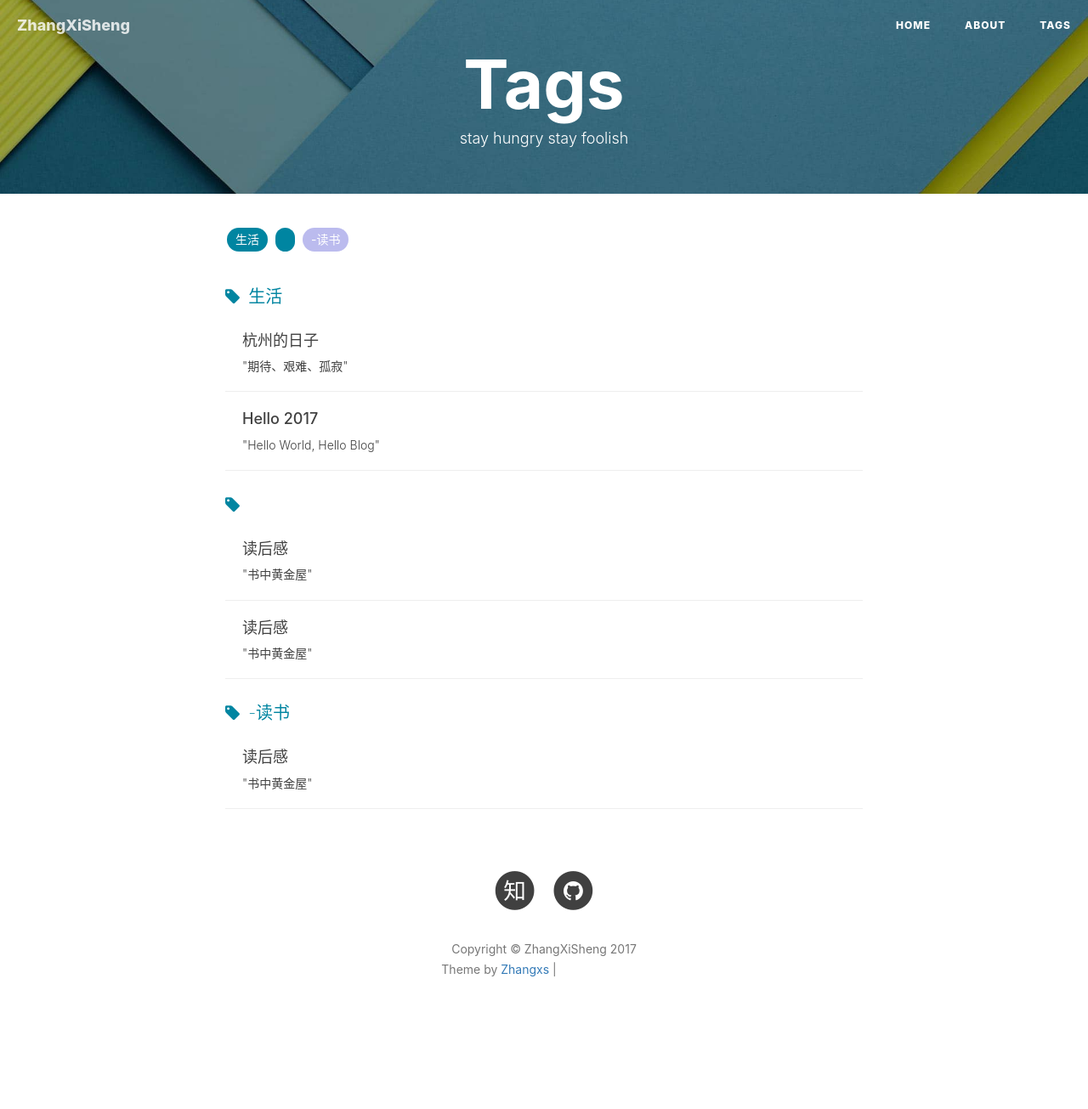
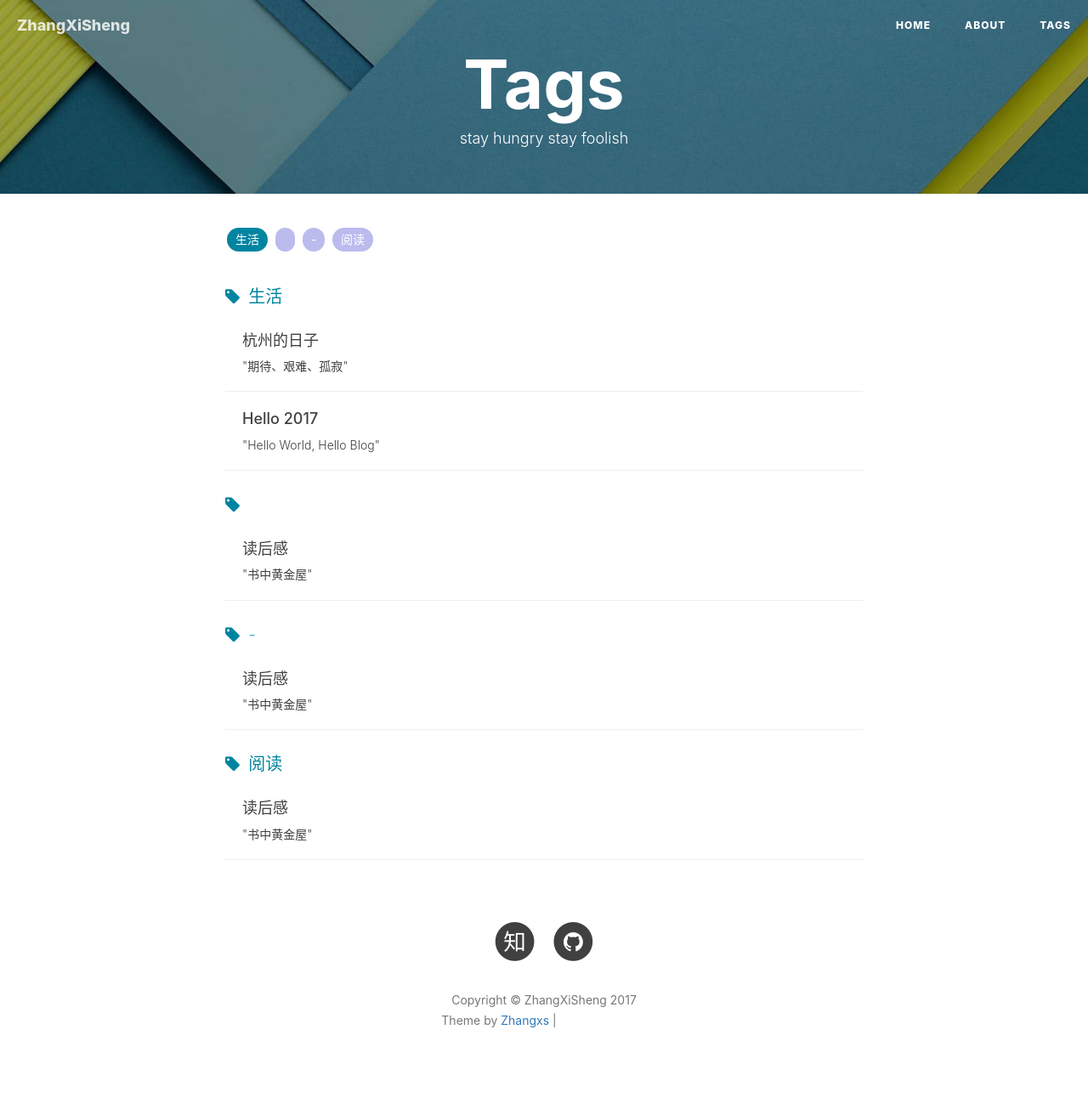
Before and after one commit to mrzhangxisheng/mrzhangxisheng.github.io, a Jekyll site: the page built from tags.html, in a window 1280 px wide. Shown: the whole page at 85% size. Built offline with Jekyll 4.4.1, drawn with Linux system fonts in a browser that asks for light colours; nearby versions of some CDN libraries; comment, search, counter and statistics services are not loaded; before the commit the page ends 1245 px from its top, so only the background shows below that; grey boxes are pictures that could not be loaded.

Commit message:
Update 2017-07-02-book-readerResponse.markdown

```diff
--- a/_posts/2017-07-02-book-readerResponse.markdown
+++ b/_posts/2017-07-02-book-readerResponse.markdown
@@ -7,7 +7,7 @@
 header-img: "img/post-bgbook-2017.jpg"
 catalog: true
 tags:
-     -读书
+    - 阅读
 ---
 
 
```
